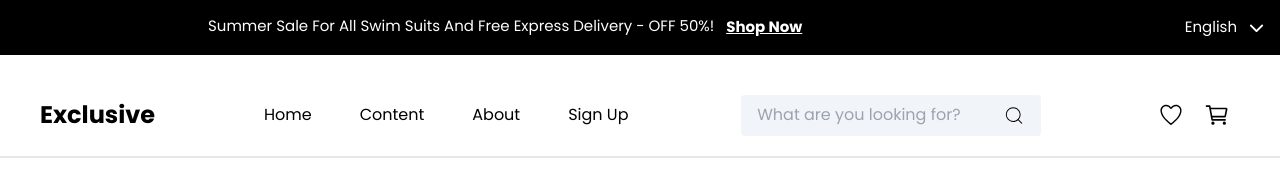
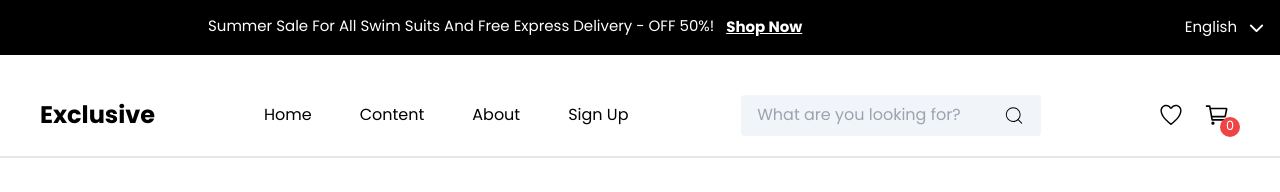
Before and after one commit to ayaosamaramadan/MERN-Ecommerce, a React (Vite) app: page /cart in a window 1280 px wide. Shown: the top 192 px of the page. Built offline with nearby package versions, Linux system fonts and the light colour scheme; a web font is replaced by a local one.

Commit message:
calc cartitem num

```diff
--- a/src/components/Navi.tsx
+++ b/src/components/Navi.tsx
@@ -1,9 +1,15 @@
 import { CiSearch } from "react-icons/ci";
 import { IoIosHeartEmpty } from "react-icons/io";
 import { IoCartOutline } from "react-icons/io5";
+import { useSelector } from "react-redux";
 import { Link } from "react-router-dom";
+import { RootState } from "../main";
 
 const Navi = () => {
+  const items = useSelector((state: RootState) => state.cartt.items);
+  const cartItemCount = items.reduce((total, item) => total + item.quantity, 0);
+
+
   return (
     <>
       <div className="border-b-2 border-black-100 fixed top-0 left-0 w-full z-50 bg-white">
@@ -71,7 +77,12 @@ const Navi = () => {
 
           <div className="text-black flex 2xl:text-[26px] xl:text-[26px] sm:text-[22px] 2sm:text-[22px]  mt-4 lg:mt-0 lg:mr-[50px] xl:pl-5">
             <IoIosHeartEmpty className="mr-[10px]" />
-          <Link to="./cart"><IoCartOutline className="ml-[10px]" /></Link>
+          <Link to="./cart">
+          <IoCartOutline className="ml-[10px]" />
+          <span className="bg-red-500 text-white p-1 rounded-full w-5 h-5 flex items-center justify-center absolute top-[7.3rem] right-[2.5rem] text-[0.8rem] pb-[0.4rem]">
+              {cartItemCount}
+            </span>
+          </Link>
           </div>
         </div>
       </div>
```
